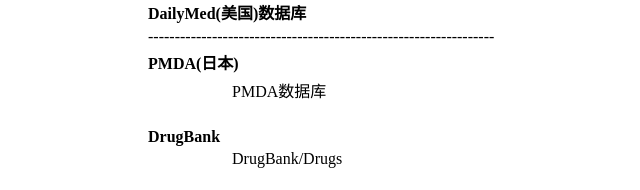
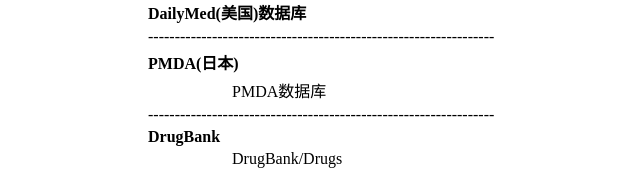
Before and after one commit to 177155/177155.github.io, a plain HTML site: page index.html in a window 1280 px wide. Shown: the part 862-1052 px from the top of the page, without its empty margins (245-885 px from the left). Drawn offline with Linux system fonts and the light colour scheme.

Commit message:
Update index.html

```diff
--- a/index.html
+++ b/index.html
@@ -2,8 +2,6 @@
 <head>
 <meta http-equiv="Content-Type" content="text/html; charset=utf-8" />
 <title> 177155 药品研发数据查询</title>
-
-
 <style>
 .abc{ height:300px; border:1px solid #000; margin:0 auto}
 @media screen and (min-width: 1201px) {
@@ -25,12 +23,7 @@
 .abc {width: 100px;}
 }
 /* 设置了浏览器宽度不大于500px时 abc 显示100px宽度 */
-
 </style>
-
-
-
-
 <style type="text/css">
 body,td,th {
 	color: #000;
@@ -166,8 +159,7 @@ a:active {
     <td colspan="2"><a href="https://www.pmda.go.jp/PmdaSearch/iyakuSearch/" target="_blank">PMDA数据库</a></td>
   </tr>
   <tr>
-    <td>&nbsp;</td>
-    <td colspan="2">&nbsp;</td>
+    <td colspan="3">-----------------------------------------------------------------</td>
   </tr>
   <tr>
     <td><a href="https://www.drugbank.ca/" target="_blank"><strong>DrugBank</strong></a></td>
```
